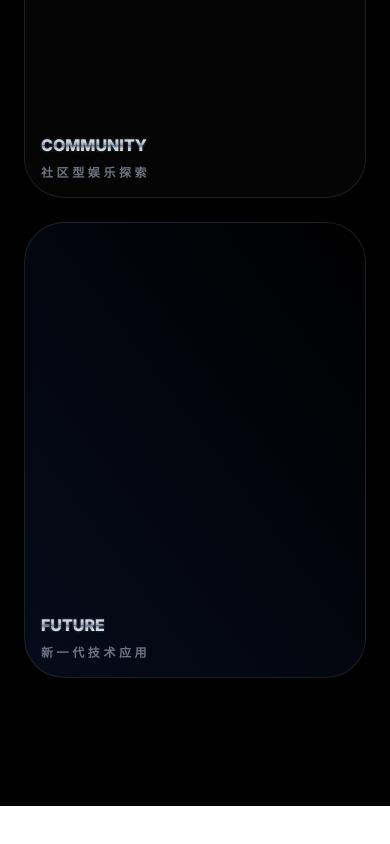
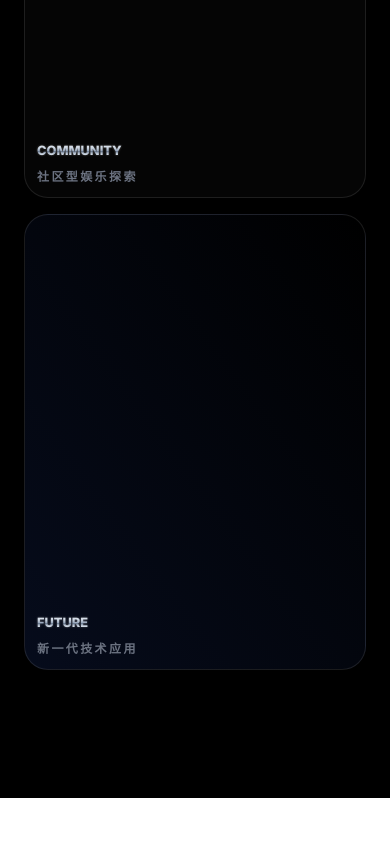
Before and after one commit to VerspotTechnology/verspot-digital-tech, a React (Vite) app: page /#/ in a window 390 px wide. Shown: the part 1616-2460 px from the top of the page. Built offline with nearby package versions, Linux system fonts and the light colour scheme.

Commit message:
Optimize card and font scaling for better responsive design on small screens

```diff
--- a/pages/Home.tsx
+++ b/pages/Home.tsx
@@ -83,14 +83,14 @@ const Home: React.FC = () => {
                 </div>
               </div>
             </div>
-            <div className="grid grid-cols-1 sm:grid-cols-2 gap-6">
-              <div className="aspect-square bg-white/[0.02] rounded-[2.5rem] border border-white/10 p-4 sm:p-6 md:p-8 lg:p-10 flex flex-col justify-end group hover:bg-white/[0.05] transition-all">
-                <div className="text-[clamp(1rem,4vw,3rem)] font-black mb-2 metallic-text">COMMUNITY</div>
-                <div className="text-xs text-gray-500 uppercase tracking-[0.3em] font-bold">{t.home.business.community}</div>
+            <div className="grid grid-cols-1 sm:grid-cols-2 gap-4 sm:gap-6">
+              <div className="aspect-square bg-white/[0.02] rounded-[1.5rem] sm:rounded-[2rem] md:rounded-[2.5rem] border border-white/10 p-3 sm:p-4 md:p-6 lg:p-8 flex flex-col justify-end group hover:bg-white/[0.05] transition-all">
+                <div className="text-[clamp(0.8rem,3vw,2.5rem)] font-black mb-2 metallic-text">COMMUNITY</div>
+                <div className="text-xs text-gray-500 uppercase tracking-[0.2em] sm:tracking-[0.3em] font-bold">{t.home.business.community}</div>
               </div>
-              <div className="aspect-[3/4] bg-gradient-to-tr from-blue-900/20 to-transparent rounded-[2.5rem] border border-white/10 p-4 sm:p-6 md:p-8 lg:p-10 flex flex-col justify-end sm:mt-16 group hover:from-blue-800/30 transition-all">
-                <div className="text-[clamp(1rem,4vw,3rem)] font-black mb-2 metallic-text">FUTURE</div>
-                <div className="text-xs text-gray-500 uppercase tracking-[0.3em] font-bold">{t.home.business.future}</div>
+              <div className="aspect-[3/4] bg-gradient-to-tr from-blue-900/20 to-transparent rounded-[1.5rem] sm:rounded-[2rem] md:rounded-[2.5rem] border border-white/10 p-3 sm:p-4 md:p-6 lg:p-8 flex flex-col justify-end sm:mt-12 md:mt-16 group hover:from-blue-800/30 transition-all">
+                <div className="text-[clamp(0.8rem,3vw,2.5rem)] font-black mb-2 metallic-text">FUTURE</div>
+                <div className="text-xs text-gray-500 uppercase tracking-[0.2em] sm:tracking-[0.3em] font-bold">{t.home.business.future}</div>
               </div>
             </div>
           </div>
```
